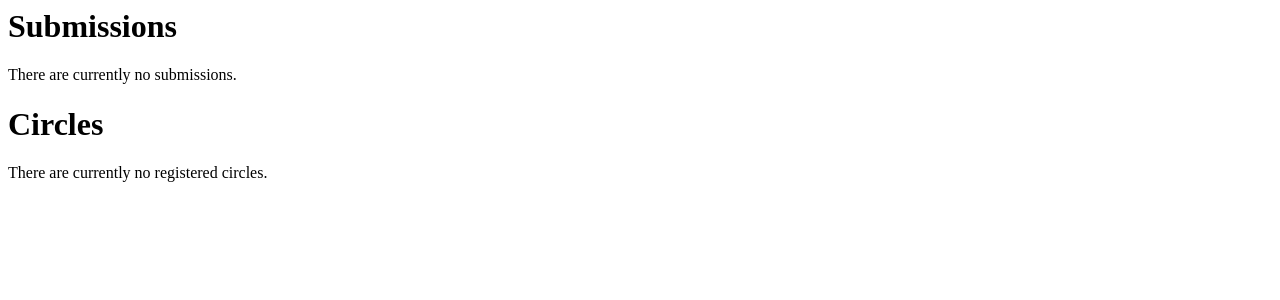
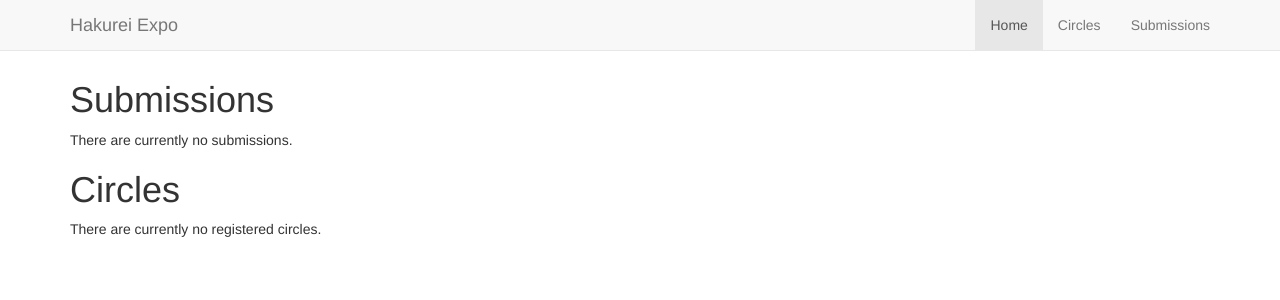
Before and after one commit to james7132/hakureiexpo.com, a Django app: page / in a window 1280 px wide. Shown: the top 300 px of the page. Run offline with Django 3.2, Linux system fonts and the light colour scheme; data that the repository does not hold is empty; some libraries are stand-ins or nearby versions.

Commit message:
Fix CSS for navbar

```diff
--- /dev/null
+++ b/hakureiexpo/core/static/css/main.css
@@ -0,0 +1,3 @@
+body > .content {
+  padding: 60px 15px 0;
+}
--- a/hakureiexpo/core/templates/base.html
+++ b/hakureiexpo/core/templates/base.html
@@ -1,9 +1,43 @@
+{% load bootstrap3 %}
+{% load static %}
 <html>
   <head>
     <title>Hakurei Expo</title>
+
+    {# Load CSS and JavaScript #}
+    {% bootstrap_css %}
+
+    <link href="{% static 'css/main.css' %}" rel="stylesheet">
+
+    {% bootstrap_javascript %}
+
+    {# Display django.contrib.messages as Bootstrap alerts #}
+    {% bootstrap_messages %}
   </head>
   <body>
-    {% block content %}
-    {% endblock %}
+    <div class="navbar navbar-default navbar-fixed-top">
+      <div class="container">
+        <div class="navbar-header">
+          <button type="button" class="navbar-toggle collapsed" data-toggle="collapse" data-target="#navbar" aria-expanded="false" aria-controls="navbar">
+            <span class="sr-only">Toggle navigation</span>
+            <span class="icon-bar"></span>
+            <span class="icon-bar"></span>
+            <span class="icon-bar"></span>
+          </button>
+          <a class="navbar-brand" href="#">Hakurei Expo</a>
+        </div>
+        <div id="navbar" class="collapse navbar-collapse">
+          <ul class="nav navbar-nav navbar-right">
+            <li class="active"><a href="#">Home</a></li>
+            <li><a href="#about">Circles</a></li>
+            <li><a href="#contact">Submissions</a></li>
+          </ul>
+        </div><!--/.nav-collapse -->
+      </div>
+    </div>
+    <div class="content">
+      {% block content %}
+      {% endblock %}
+    </div>
   </body>
 </html>
--- a/hakureiexpo/core/templates/index.html
+++ b/hakureiexpo/core/templates/index.html
@@ -1,6 +1,7 @@
 {% extends 'base.html' %}
 
 {% block content %}
+  <div class="container">
     <h1>Submissions</h1>
     {% if submission_list %}
     <ul>
@@ -28,4 +29,5 @@
     {% else %}
     <p>There are currently no registered circles.</p>
     {% endif %}
+  </div>
 {% endblock %}
--- a/hakureiexpo/hakureiexpo/settings.py
+++ b/hakureiexpo/hakureiexpo/settings.py
@@ -39,6 +39,8 @@ INSTALLED_APPS = [
     'django.contrib.sessions',
     'django.contrib.messages',
     'django.contrib.staticfiles',
+
+    'bootstrap3',
 ]
 
 MIDDLEWARE = [
```
Lines whose indentation alone changed are shown as unchanged.
